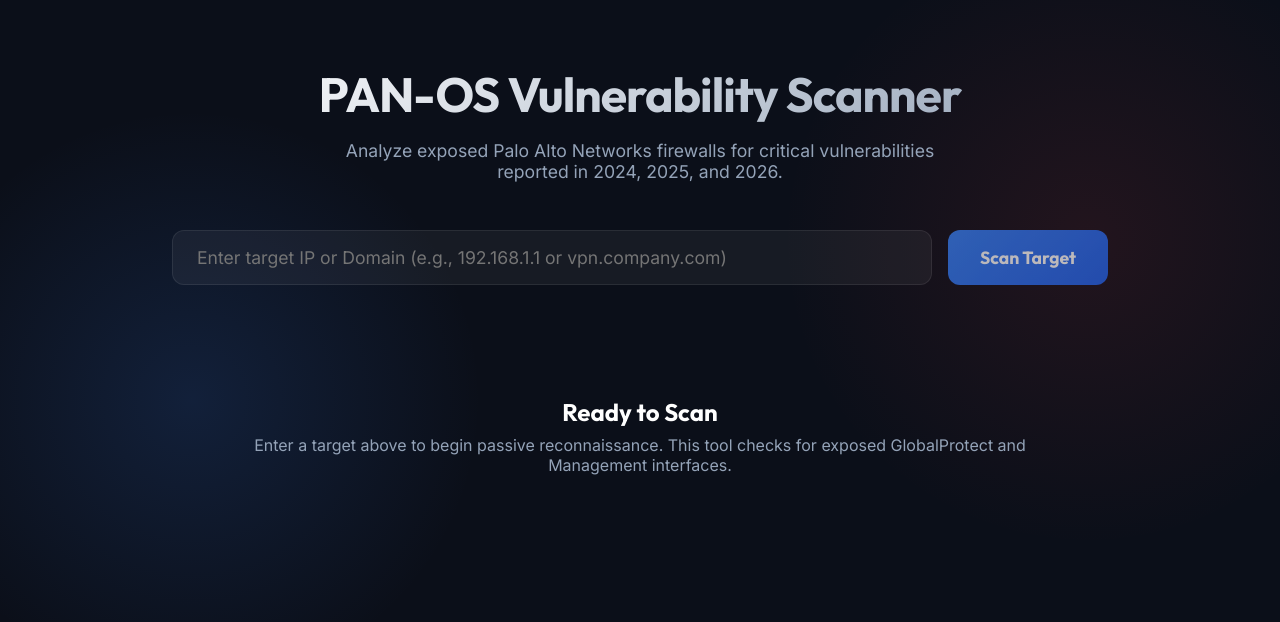
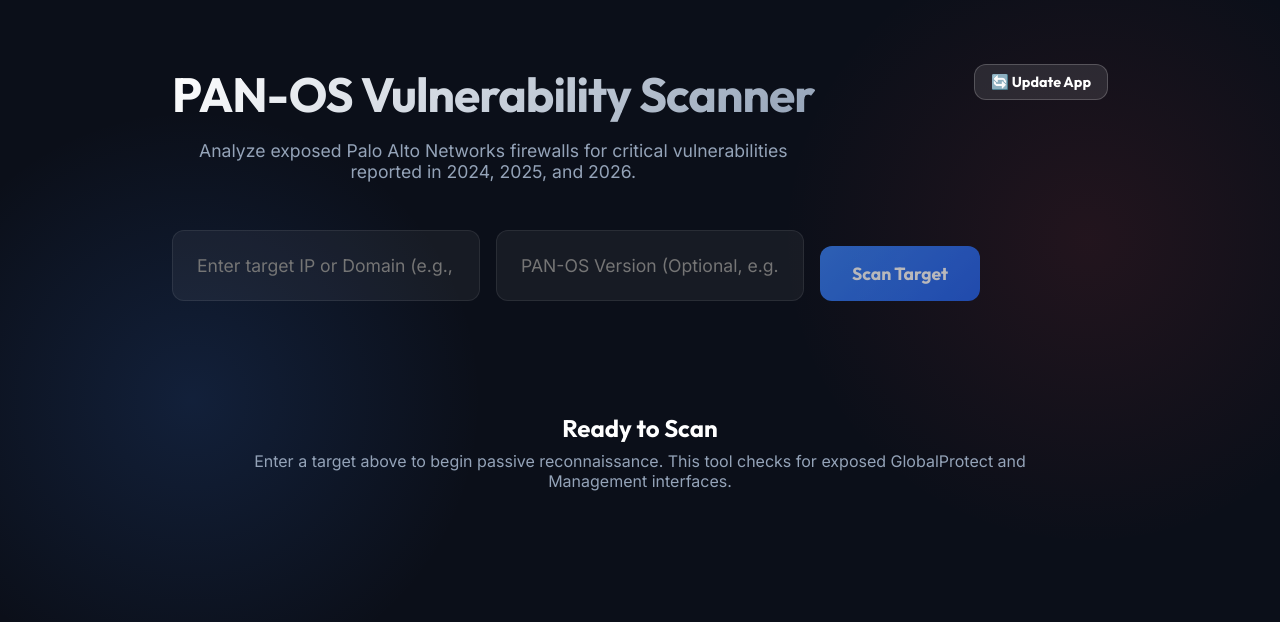
Before and after one commit to robbedell/pan-vuln-scanner, a Next.js app: page / in a window 1280 px wide. Shown: the top 622 px of the page. Built offline with nearby package versions, Linux system fonts and the light colour scheme.

Commit message:
Add In-App updater and PAN-OS version checking

```diff
--- /dev/null
+++ b/src/app/api/update/route.ts
@@ -0,0 +1,38 @@
+import { NextResponse } from 'next/server';
+import { exec } from 'child_process';
+import util from 'util';
+
+const execPromise = util.promisify(exec);
+
+export async function POST() {
+  try {
+    // 1. Pull the latest code from GitHub
+    console.log('Running git pull origin main...');
+    const { stdout: gitOut, stderr: gitErr } = await execPromise('git pull origin main');
+    console.log('Git Pull Output:', gitOut);
+    if (gitErr) console.error('Git Pull Stderr:', gitErr);
+
+    // 2. Install any new dependencies if package.json changed
+    console.log('Running npm install...');
+    const { stdout: npmOut, stderr: npmErr } = await execPromise('npm install');
+    console.log('NPM Install Output:', npmOut);
+    if (npmErr) console.error('NPM Install Stderr:', npmErr);
+
+    // Note: Next.js 'npm run dev' automatically hot reloads file changes.
+    // However, if structural dependencies or next.config.js changed, the process
+    // may need a manual restart by the user. For standard updates, HMR is sufficient.
+
+    return NextResponse.json({
+      success: true,
+      message: 'Application updated successfully!',
+      details: gitOut
+    });
+  } catch (error: any) {
+    console.error('Update Error:', error);
+    return NextResponse.json({
+      success: false,
+      error: 'Failed to update application',
+      details: error.message
+    }, { status: 500 });
+  }
+}
--- a/src/app/page.tsx
+++ b/src/app/page.tsx
@@ -5,9 +5,14 @@
 
 export default function Home() {
   const [target, setTarget] = useState('');
+  const [targetVersion, setTargetVersion] = useState('');
   const [isLoading, setIsLoading] = useState(false);
   const [error, setError] = useState('');
   const [results, setResults] = useState<any>(null);
+
+  // Updater state
+  const [isUpdating, setIsUpdating] = useState(false);
+  const [updateMessage, setUpdateMessage] = useState('');
 
   const handleScan = async (e: React.FormEvent) => {
     e.preventDefault();
@@ -37,14 +42,53 @@
     }
   };
 
+  const handleUpdate = async () => {
+    setIsUpdating(true);
+    setUpdateMessage('Pulling latest code from GitHub...');
+    try {
+      const response = await fetch('/api/update', { method: 'POST' });
+      const data = await response.json();
+
+      if (data.success) {
+        setUpdateMessage('App updated successfully! Hot-reloading...');
+        setTimeout(() => {
+          window.location.reload();
+        }, 2000);
+      } else {
+        setUpdateMessage(`Update failed: ${data.error}`);
+      }
+    } catch (err: any) {
+      setUpdateMessage('An error occurred while updating.');
+    } finally {
+      setIsUpdating(false);
+    }
+  };
+
   return (
     <main className="container">
-      <div className="header fade-in">
+      <div className="header fade-in" style={{ display: 'flex', justifyContent: 'space-between', alignItems: 'flex-start' }}>
+        <div>
           <h1>PAN-OS Vulnerability Scanner</h1>
           <p>Analyze exposed Palo Alto Networks firewalls for critical vulnerabilities reported in 2024, 2025, and 2026.</p>
         </div>
+        <button
+          onClick={handleUpdate}
+          disabled={isUpdating}
+          className="btn"
+          style={{ background: 'rgba(255, 255, 255, 0.1)', border: '1px solid rgba(255,255,255,0.2)', padding: '0.5rem 1rem', fontSize: '0.9rem' }}
+        >
+          {isUpdating ? 'Updating...' : '🔄 Update App'}
+        </button>
+      </div>
+
+      {updateMessage && (
+        <div className="slide-up" style={{ background: 'var(--accent-color)', color: '#000', padding: '1rem', borderRadius: '12px', marginBottom: '2rem', textAlign: 'center', fontWeight: 'bold' }}>
+          {updateMessage}
+        </div>
+      )}
 
       <form onSubmit={handleScan} className="search-container slide-up" style={{ animationDelay: '0.1s' }}>
+        <div style={{ display: 'flex', gap: '1rem', flexWrap: 'wrap' }}>
           <input
             type="text"
             className="search-input"
@@ -52,8 +96,19 @@
             value={target}
             onChange={(e) => setTarget(e.target.value)}
             disabled={isLoading}
+            style={{ flex: 2 }}
           />
-        <button type="submit" className="btn" disabled={isLoading || !target.trim()}>
+          <input
+            type="text"
+            className="search-input"
+            placeholder="PAN-OS Version (Optional, e.g. 11.1.2-h3)"
+            value={targetVersion}
+            onChange={(e) => setTargetVersion(e.target.value)}
+            disabled={isLoading}
+            style={{ flex: 1 }}
+          />
+        </div>
+        <button type="submit" className="btn" disabled={isLoading || !target.trim()} style={{ marginTop: '1rem' }}>
           {isLoading ? <div className="loader"></div> : 'Scan Target'}
         </button>
       </form>
@@ -66,7 +121,7 @@
 
       {results && (
         <div className="fade-in">
-          <ResultsDashboard results={results} />
+          <ResultsDashboard results={results} targetVersion={targetVersion} />
         </div>
       )}
 
--- a/src/components/ResultsDashboard.tsx
+++ b/src/components/ResultsDashboard.tsx
@@ -9,9 +9,10 @@
     hasManagement: boolean;
     exposedInterfaces: string[];
   };
+  targetVersion?: string;
 }
 
-export default function ResultsDashboard({ results }: ResultsProps) {
+export default function ResultsDashboard({ results, targetVersion }: ResultsProps) {
   const isExposed = (vuln: Vulnerability) => {
     if (vuln.triggerInterface === 'GlobalProtect') return results.hasGlobalProtect;
     if (vuln.triggerInterface === 'Management') return results.hasManagement;
@@ -69,6 +70,7 @@
                 key={vuln.id}
                 vulnerability={vuln}
                 isExposed={isExposed(vuln)}
+                targetVersion={targetVersion}
               />
             ))}
           </div>
--- a/src/components/VulnerabilityCard.tsx
+++ b/src/components/VulnerabilityCard.tsx
@@ -1,18 +1,37 @@
 import { useState } from 'react';
 import { Vulnerability } from '@/lib/vulnerabilities';
+import { isVersionVulnerable } from '@/lib/versionCheck';
 
 interface Props {
   vulnerability: Vulnerability;
   isExposed: boolean;
+  targetVersion?: string;
 }
 
-export default function VulnerabilityCard({ vulnerability, isExposed }: Props) {
+export default function VulnerabilityCard({ vulnerability, isExposed, targetVersion }: Props) {
   const [expanded, setExpanded] = useState(false);
 
+  const versionVulnerable = targetVersion ? isVersionVulnerable(targetVersion, vulnerability.affectedVersions) : false;
+
+  let cardColor = isExposed ? 'var(--danger-color)' : 'var(--success-color)';
+  let statusText = isExposed ? 'Potentially Exposed' : 'Not Exposed';
+  let badgeIcon = isExposed ? '⚠️' : '✅';
+
+  if (!isExposed && versionVulnerable) {
+    cardColor = '#f59e0b'; // Warning Amber
+    statusText = 'Not Exposed, but Firmware Vulnerable';
+    badgeIcon = '⚠️';
+  } else if (isExposed && targetVersion && !versionVulnerable) {
+    cardColor = 'var(--success-color)';
+    statusText = 'Exposed, but Firmware Patched';
+    badgeIcon = '✅';
+  } else if (isExposed && versionVulnerable) {
+    statusText = 'Exposed AND Firmware Vulnerable';
+  }
+
   return (
-    <div className="glass vuln-card" style={{ borderColor: isExposed ? 'var(--danger-color)' : 'var(--success-color)' }}>
-      {/* Dynamic left border color based on exposure */}
-      <div style={{ position: 'absolute', top: 0, left: 0, width: '4px', height: '100%', background: isExposed ? 'var(--danger-color)' : 'var(--success-color)' }} />
+    <div className="glass vuln-card" style={{ borderColor: cardColor }}>
+      <div style={{ position: 'absolute', top: 0, left: 0, width: '4px', height: '100%', background: cardColor }} />
 
       <div
         className="vuln-header"
@@ -20,23 +39,23 @@
         onClick={() => setExpanded(!expanded)}
       >
         <div>
-          <h3 className="vuln-title" style={{ color: isExposed ? '#fff' : 'var(--text-secondary)' }}>
-            {isExposed ? '⚠️' : '✅'} {vulnerability.id}: {vulnerability.name}
+          <h3 className="vuln-title" style={{ color: cardColor !== 'var(--success-color)' ? '#fff' : 'var(--text-secondary)' }}>
+            {badgeIcon} {vulnerability.id}: {vulnerability.name}
           </h3>
           <div className="vuln-meta" style={{ display: 'flex', flexWrap: 'wrap', gap: '1rem', marginTop: '0.5rem' }}>
             <span>Year: {vulnerability.year}</span>
             <span>Trigger: {vulnerability.triggerInterface}</span>
             <span style={{ color: 'var(--accent-color)' }}>Affected OS: {vulnerability.affectedVersions}</span>
-            <span style={{ color: isExposed ? 'var(--danger-color)' : 'var(--success-color)', fontWeight: 'bold' }}>
-              {isExposed ? 'Potentially Exposed' : 'Not Exposed'}
+            <span style={{ color: cardColor, fontWeight: 'bold' }}>
+              {statusText}
             </span>
           </div>
         </div>
         <div style={{ display: 'flex', alignItems: 'center', gap: '1rem' }}>
           <span className="cvss-badge" style={{
-            background: isExposed ? 'rgba(239, 68, 68, 0.15)' : 'rgba(16, 185, 129, 0.1)',
-            borderColor: isExposed ? 'rgba(239, 68, 68, 0.3)' : 'rgba(16, 185, 129, 0.3)',
-            color: isExposed ? '#fca5a5' : '#6ee7b7'
+            background: cardColor !== 'var(--success-color)' ? 'rgba(239, 68, 68, 0.15)' : 'rgba(16, 185, 129, 0.1)',
+            borderColor: cardColor !== 'var(--success-color)' ? 'rgba(239, 68, 68, 0.3)' : 'rgba(16, 185, 129, 0.3)',
+            color: cardColor !== 'var(--success-color)' ? '#fca5a5' : '#6ee7b7'
           }}>
             CVSS {vulnerability.cvssScore.toFixed(1)}
           </span>
--- /dev/null
+++ b/src/lib/versionCheck.ts
@@ -0,0 +1,33 @@
+export function isVersionVulnerable(userVersion: string, affectedString: string): boolean {
+  if (!userVersion || !affectedString) return false;
+
+  // Extract major.minor from userVersion
+  // e.g. "11.1.2-h3" -> track "11.1"
+  const match = userVersion.match(/^(\d+\.\d+)\.(\d+)(?:-h(\d+))?/);
+  if (!match) return false;
+
+  const [, uMajorMinor, uPatch, uHotfixStr] = match;
+  const uPatchNum = parseInt(uPatch, 10);
+  const uHotfixNum = uHotfixStr ? parseInt(uHotfixStr, 10) : 0;
+
+  // Look for the same track in affectedString
+  // e.g. "< 11.1.5-h1"
+  // Escape the period in major.minor
+  const safeMajorMinor = uMajorMinor.replace('.', '\\.');
+  const regex = new RegExp(`<\\s*${safeMajorMinor}\\.(\\d+)(?:-h(\\d+))?`);
+  const boundMatch = affectedString.match(regex);
+
+  if (!boundMatch) {
+    // If the specific major.minor track is not listed, we assume it's not vulnerable to this CVE.
+    return false;
+  }
+
+  const [, bPatch, bHotfixStr] = boundMatch;
+  const bPatchNum = parseInt(bPatch, 10);
+  const bHotfixNum = bHotfixStr ? parseInt(bHotfixStr, 10) : 0;
+
+  if (uPatchNum < bPatchNum) return true;
+  if (uPatchNum === bPatchNum && uHotfixNum < bHotfixNum) return true;
+
+  return false;
+}
```
Lines whose indentation alone changed are shown as unchanged.
